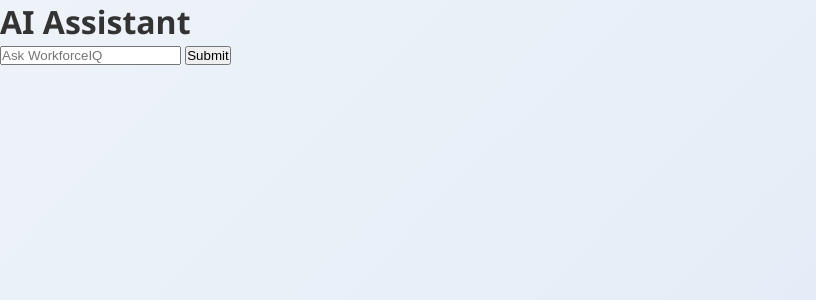
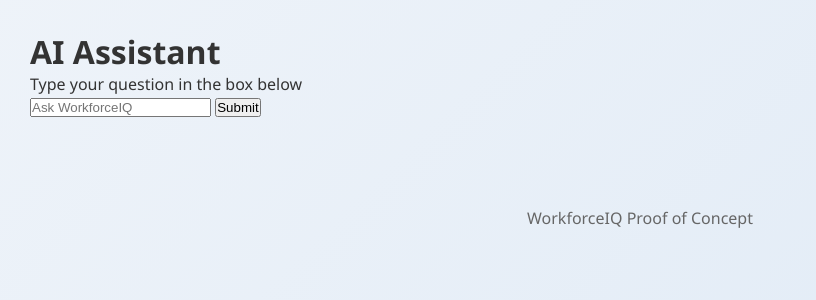
Before and after one commit to mdavis1259/WorkforceIQ, a Flask app: page /ai in a window 1280 px wide. Shown: the part 22-322 px from the top of the page, without its empty margins (0-816 px from the left). Run offline with Flask 3, Linux system fonts and the light colour scheme.

Commit message:
Update style.css and included footer

```diff
--- a/static/style.css
+++ b/static/style.css
@@ -32,6 +32,32 @@ body {
 }
 
 /* ==========================
+   NAVIGATION
+   ==========================
+.navbar {
+    background: var(--primary);
+    padding: 15px 30px;
+    box-shadow: 0 2px 10px rgba(0,0,0,.15);
+}
+
+.navbar ul {
+    list-style: none;
+    display: flex;
+    gap: 25px;
+}
+
+.navbar a {
+    color: white;
+    text-decoration: none;
+    font-weight: 600;
+    transition: opacity 0.2s ease;
+}
+
+.navbar a:hover {
+    opacity: 0.8;
+}
+
+/* ==========================
    LOGIN PAGE
    ========================== */
 .error-message {
@@ -42,6 +68,7 @@ body {
     margin-bottom: 20px;
     border-radius: 8px;
     font-size: 14px;
+}
 
 .login-container {
     height: 100vh;
@@ -189,6 +216,7 @@ body {
 .employee-form input {
     padding: 10px 12px;
     margin-right: 10px;
+    margin-bottom: 10px;
     border: 1px solid var(--border);
     border-radius: 6px;
 }
@@ -198,6 +226,7 @@ body {
    ========================== */
 
 table {
+    margin-top: 20px;
     width: 100%;
     border-collapse: collapse;
     background: white;
@@ -235,6 +264,19 @@ tr:hover {
 .container {
     max-width: 1400px;
     margin: 0 auto;
+    padding: 30px;
+}
+
+.login-card {
+    text-align: center;
+}
+
+.page-card {
+    background: white;
+    padding: 30px;
+    border-radius: 14px;
+    box-shadow: var(--shadow);
+    margin-top: 20px;
 }
 
 .card {
@@ -243,3 +285,10 @@ tr:hover {
     padding: 20px;
     box-shadow: var(--shadow);
 }
+
+.footer {
+    text-align: center;
+    padding: 20px;
+    color: #666;
+    margin-top: 40px;
+}
--- a/templates/ai_assistant.html
+++ b/templates/ai_assistant.html
@@ -2,6 +2,7 @@
 
 {% block content %}
 <h1>AI Assistant</h1>
+<p>Type your question in the box below</p>
 
 <form method="POST">
 
--- a/templates/base.html
+++ b/templates/base.html
@@ -17,6 +17,8 @@
         {% block content %}
         {% endblock %}
     </main>
-
+    <footer class="footer">
+         WorkforceIQ Proof of Concept
+    </footer>
 </body>
 </html>
```
